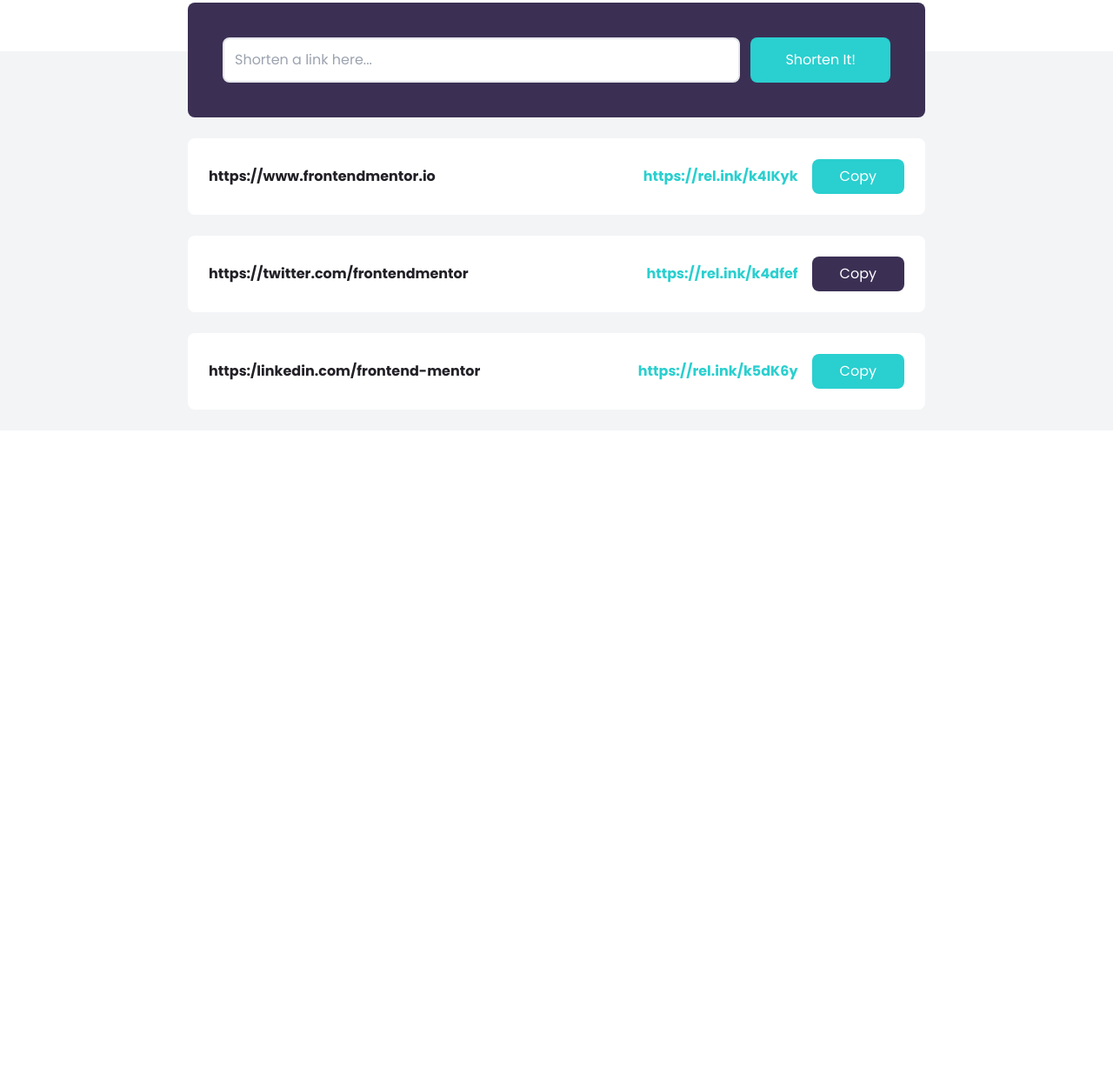
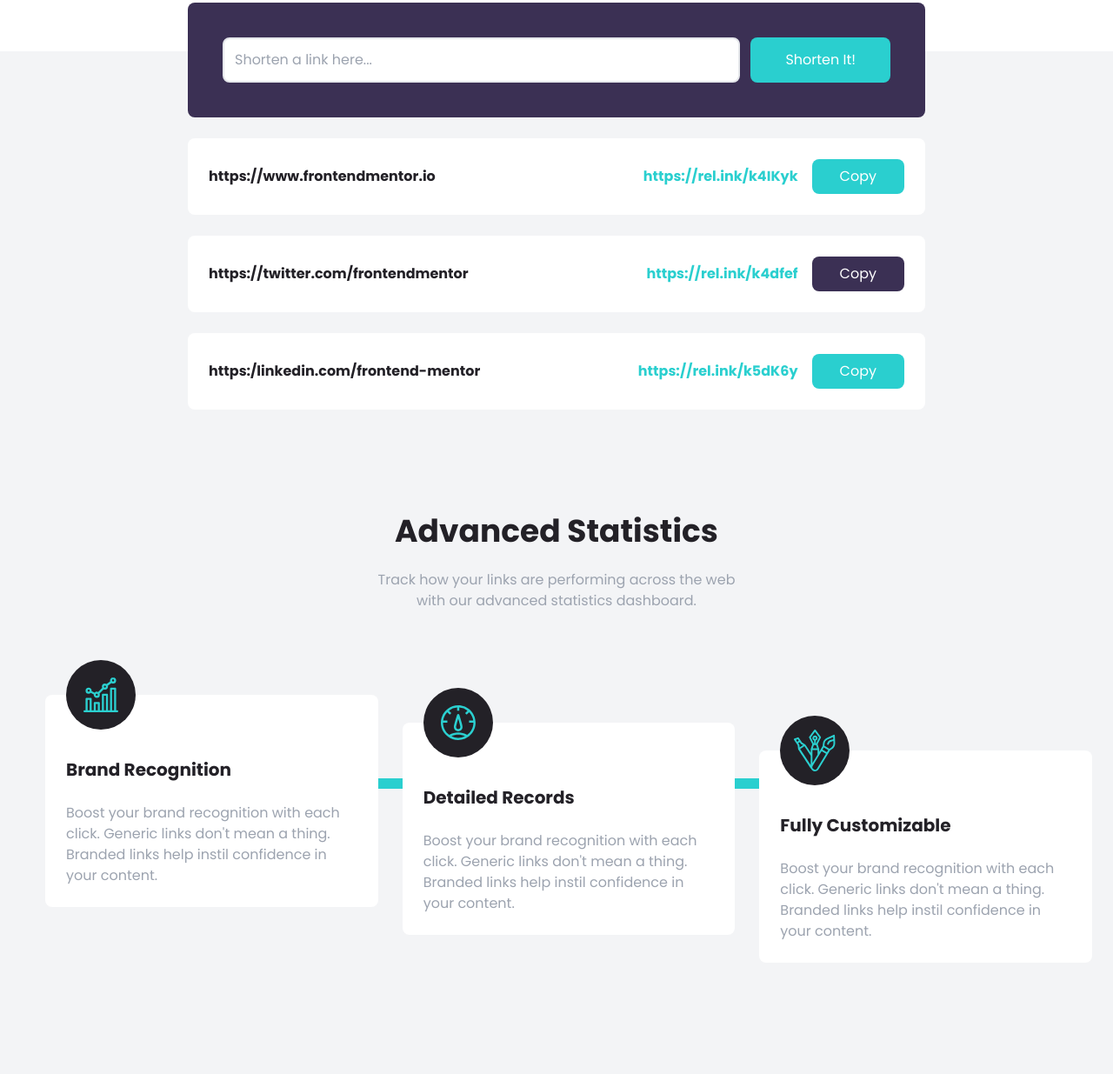
Before and after one commit to karmartir/shortly, a website: page index.html in a window 1280 px wide. Shown: the part 715-1950 px from the top of the page at 87% size. Before the commit the page ends 1210 px from the top, so only its background shows below. Drawn offline with Linux system fonts and the light colour scheme.

Commit message:
Feature Boxes

```diff
--- a/index.html
+++ b/index.html
@@ -172,5 +172,62 @@
         </div>
       </div>
     </section>
+    <!-- Stats Section -->
+     <section id="stats" class="py-24 bg-gray-100">
+        <div class="container mx-auto px-3">
+          <h2 class="mb-6 text-4xl font-bold text-center text-veryDarkViolet">
+            Advanced Statistics
+          </h2>
+          <p class="max-w-xs mx-auto text-center text-gray-400 md:max-w-md">
+            Track how your links are performing across the web with our advanced
+            statistics dashboard.
+          </p>
+        </div>
+     </section>
+     <!-- Feature Box Section -->
+      <section id="features" class="pb-32 bg-gray-100">
+        <div class="relative container flex flex-col items-start px-6 mx-auto md:flex-row md:space-x-7">
+            <!-- Horizontal Line -->
+             <div class="hidden absolute top-24 w-10/12 left-16 h-3 bg-cyan md:block"></div>
+             <!-- Vertical Line -->
+              <div class="absolute w-2 left-1/2 h-full -ml-1 bg-cyan md:hidden"></div>
+            <!-- Box 1 -->
+             <div class="relative flex flex-col p-6 space-y-6 bg-white rounded-lg md:w-1/3">
+                <!-- Image Positioning -->
+                 <div class="absolute -ml-10 left-1/2 -top-10 md:left-16">
+                    <!-- Image Container For Background & Center -->
+                     <div class="flex items-center justify-center w-20 h-20 p-4 rounded-full bg-veryDarkViolet">
+                        <img src="images/icon-brand-recognition.svg" alt="icon" />
+                     </div>
+                 </div>
+                 <h5 class="pt-6 text-xl font-bold text-center capitalize  text-veryDarkViolet md:text-left">Brand Recognition</h5>
+                 <p class="text-center text-gray-400 md:text-left">Boost your brand recognition with each click. Generic links don't mean a thing. Branded links help instil confidence in your content.</p>
+             </div>
+                 <!-- Box 2 -->
+             <div class="relative flex flex-col mt-24 p-6 space-y-6 bg-white rounded-lg md:w-1/3 md:mt-8">
+                <!-- Image Positioning -->
+                 <div class="absolute -ml-10 left-1/2 -top-10 md:left-16">
+                    <!-- Image Container For Background & Center -->
+                     <div class="flex items-center justify-center w-20 h-20 p-4 rounded-full bg-veryDarkViolet">
+                        <img src="images/icon-detailed-records.svg" alt="icon" />
+                     </div>
+                 </div>
+                 <h5 class="pt-6 text-xl font-bold text-center capitalize  text-veryDarkViolet md:text-left">Detailed Records</h5>
+                 <p class="text-center text-gray-400 md:text-left">Boost your brand recognition with each click. Generic links don't mean a thing. Branded links help instil confidence in your content.</p>
+             </div>
+                 <!-- Box 3 -->
+             <div class="relative flex flex-col mt-24 p-6 space-y-6 bg-white rounded-lg md:w-1/3 md:mt-16">
+                <!-- Image Positioning -->
+                 <div class="absolute -ml-10 left-1/2 -top-10 md:left-16">
+                    <!-- Image Container For Background & Center -->
+                     <div class="flex items-center justify-center w-20 h-20 p-4 rounded-full bg-veryDarkViolet">
+                        <img src="images/icon-fully-customizable.svg" alt="icon" />
+                     </div>
+                 </div>
+                 <h5 class="pt-6 text-xl font-bold text-center capitalize  text-veryDarkViolet md:text-left">Fully Customizable</h5>
+                 <p class="text-center text-gray-400 md:text-left">Boost your brand recognition with each click. Generic links don't mean a thing. Branded links help instil confidence in your content.</p>
+             </div>
+        </div>
+      </section>
   </body>
 </html>
```
Also changed, not shown: css/style.css.
